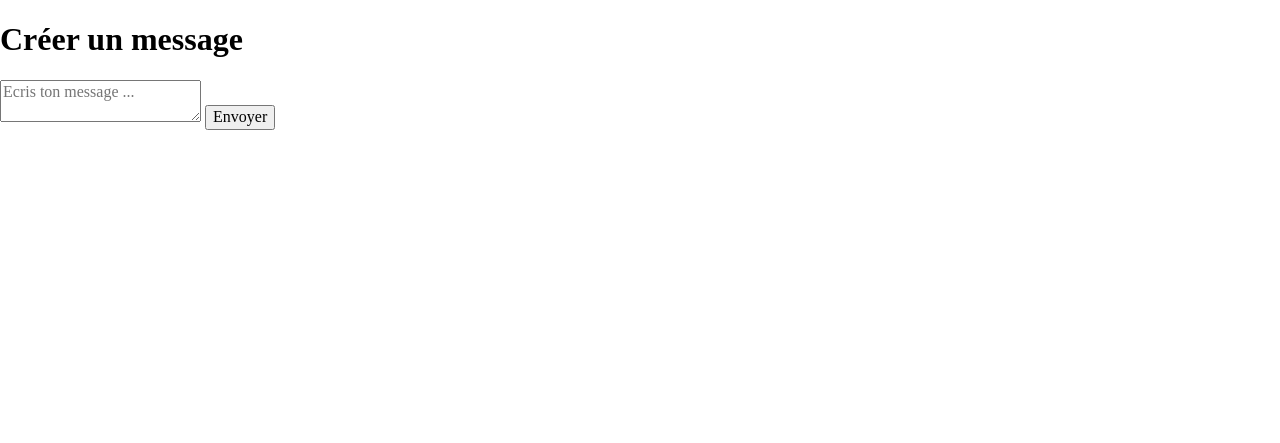
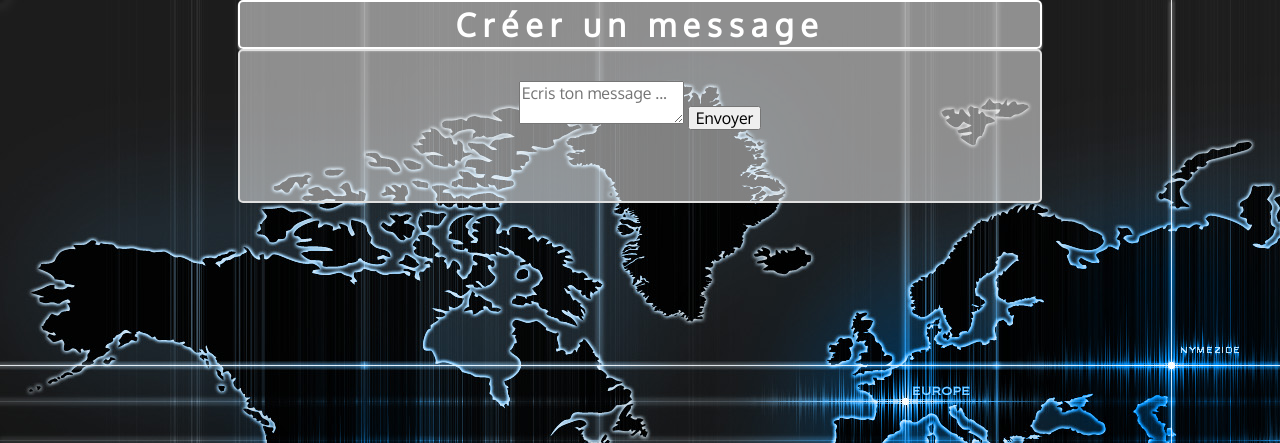
Before and after one commit to JafarAkhondali/MelvinLeroy-ForumGroupe1-securityfix-752817, a PHP site: page /postmessage.html in a window 1280 px wide. Shown: the top 443 px of the page. Run offline with PHP 8.4, Linux system fonts and the light colour scheme; some libraries are stand-ins or nearby versions.

Commit message:
youuhouuuu
youuhouuuououuou

```diff
--- a/connexion.html
+++ b/connexion.html
@@ -22,6 +22,7 @@ h1{
      text-align: center;
      border-radius: 5px ;
      letter-spacing :7px;
+     border: solid 2px #fff;
 
 }
 .container{
--- a/créearticles.html
+++ b/créearticles.html
@@ -3,11 +3,12 @@
 <head>
 	<meta charset="UTF-8">
 	<title>Crée un Article</title>
+	<link href='http://fonts.googleapis.com/css?family=Oxygen:400,300' rel='stylesheet' type='text/css'>
 </head>
 <body>
 <style scoped>
 body{
-	font:16px sans-serif;
+	font:16px 'Oxygen' sans-serif;
 	background: url(image/wallpaper-1520964.jpg)scroll no-repeat 0 0;
 }
 h1{
--- a/inscription.html
+++ b/inscription.html
@@ -33,6 +33,7 @@ h1{
      text-align: center;
      border-radius: 5px ;
      letter-spacing :7px;
+     border: solid 2px #fff;
 
 }
 form{
@@ -40,6 +41,7 @@ form{
     margin-top: 30px;
 
 }
+
 
 
 
--- a/postmessage.html
+++ b/postmessage.html
@@ -5,11 +5,52 @@
 	<title>Document</title>
 	<link rel="stylesheet" type="text/css" href="css/normalize.css">
 	<link rel="stylesheet" type="text/css" href="css/exercice.css">
+	<link href='http://fonts.googleapis.com/css?family=Oxygen:400,300' rel='stylesheet' type='text/css'>
 	<script src="http://ajax.googleapis.com/ajax/libs/jquery/1.11.1/jquery.min.js"></script>
 	<!--[if IE]>
    <script type="text/javascript" src="js/modernizr.custom.53495.js">
    </script>
 <![endif]-->
+	<style type="text/css">
+body{
+	    font: 16px 'Oxygen' , sans-serif ;
+		margin:0;
+		background: url(image/new-wallpaper-14.jpg)scroll no-repeat 0 0;
+}
+.container{
+	width: 800px;
+	height: 150px;
+	border: solid 2px #e0e0e0;
+    background: rgba(255,255,255,0.5);
+	color: #fff;
+	margin-left: 200px;
+	margin: 0 auto ;
+	border-radius: 5px ;
+}
+h1{
+
+	 line-height:45px;
+     width:800px;
+     top: 100;
+     margin: 0 auto ;
+     background: rgba(255,255,255,0.5);
+     box-shadow:0 2px 2px #999;
+     color: #fff;
+     text-align: center;
+     border-radius: 5px ;
+     letter-spacing :7px;
+     border: solid 2px #fff;
+
+}
+form{
+	text-align: center;
+    margin-top: 30px;
+
+}
+
+
+
+</style>
 </head>
 <body>
 <h1>Créer un message</h1>
```
Also changed, not shown: article.php (+30 -3 lines), messages_liste.php (+59 -6 lines), profilforum.php (+11 -2 lines), topics_liste.php (+69 -2 lines).
